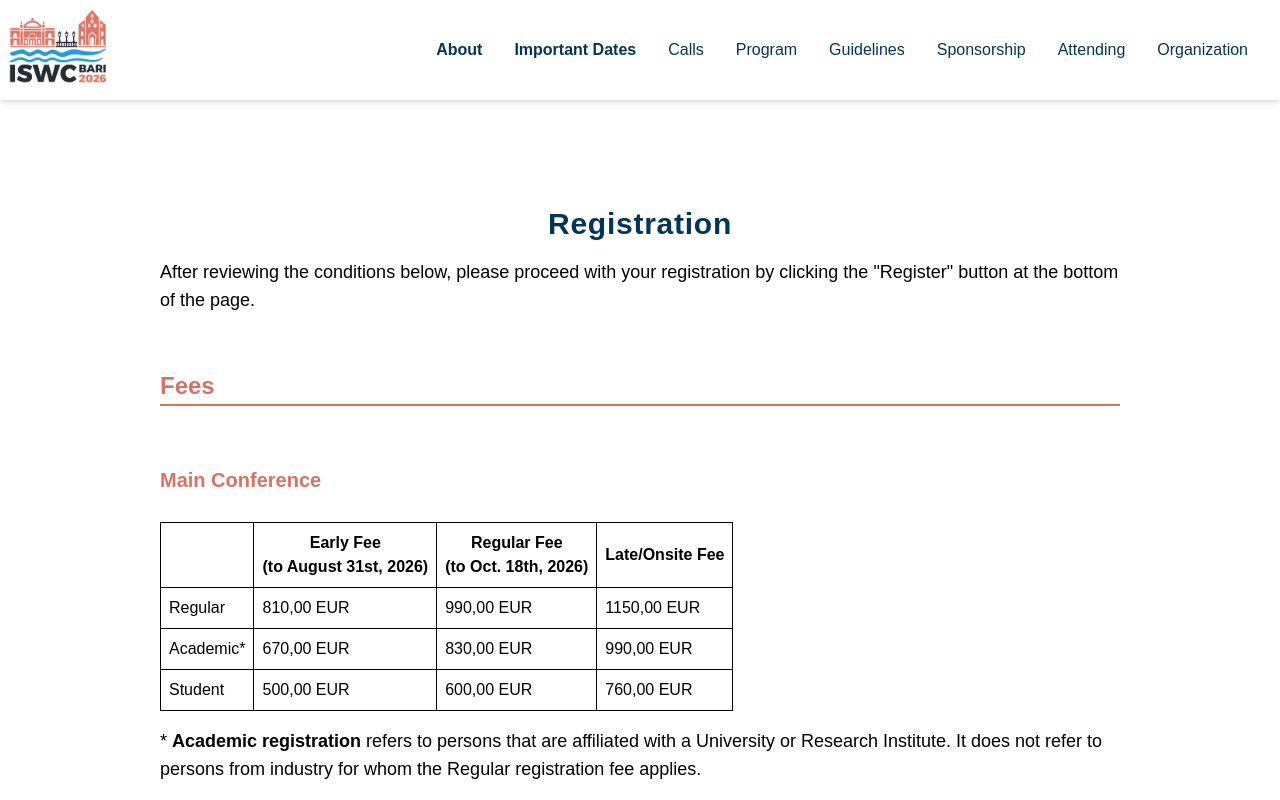
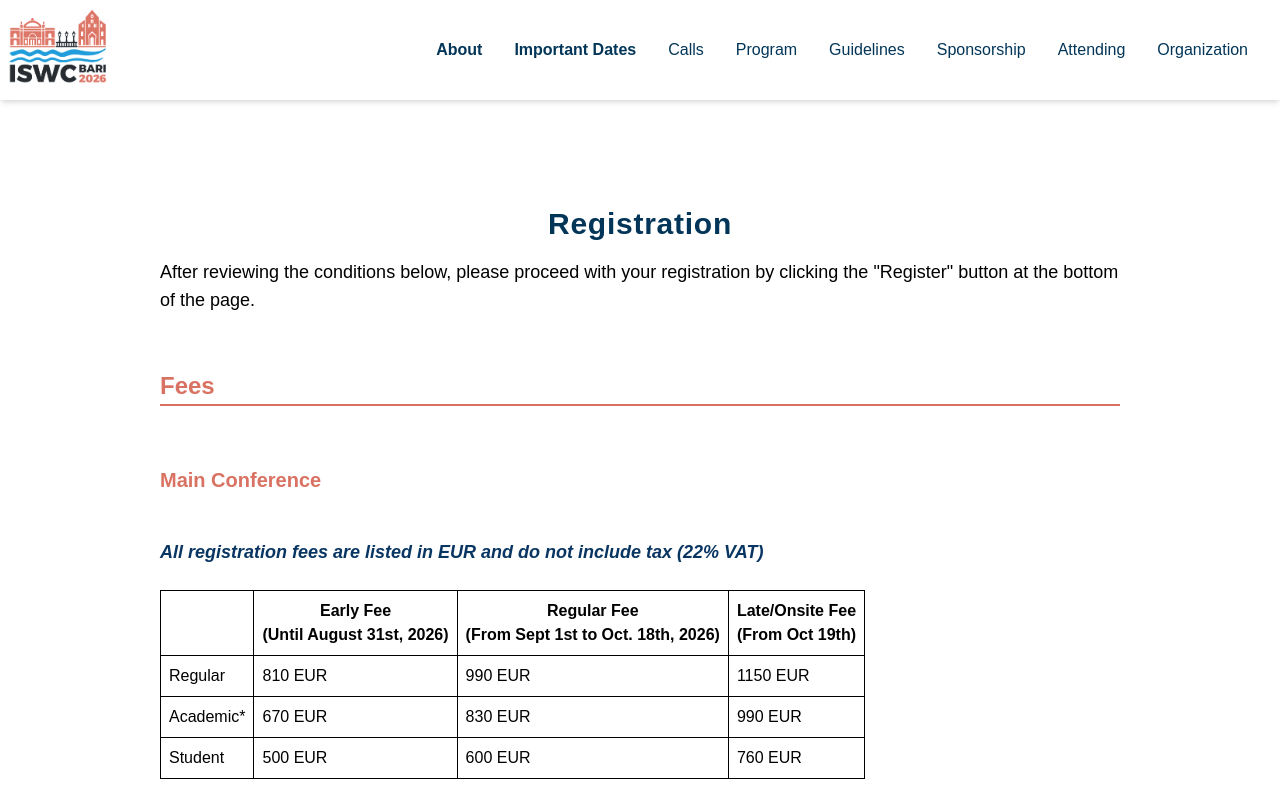
Before and after one commit to iswc-conf/iswc2026, a React (Create React App) app: page /#/attending/registration in a window 1280 px wide. Shown: the top 800 px of the page. Built offline with nearby package versions, Linux system fonts and the light colour scheme.

Commit message:
Registrazion and Venue bugfix

```diff
--- a/src/components/attending/Registration.jsx
+++ b/src/components/attending/Registration.jsx
@@ -18,6 +18,10 @@ export const Registration = () => {
       <UnderlineHeader>Fees</UnderlineHeader>
       <SubHeader>Main Conference</SubHeader>
 
+       <p style={{fontSize:18, color:"#083562"}}><b><em>All registration fees are listed in EUR and do not include tax (22% VAT)</em></b>
+      </p>
+      <br></br>
+
       <table
         style={{
 
@@ -29,44 +33,45 @@ export const Registration = () => {
             <th style={{ border: "1px solid black", padding: "8px" }}>
               Early Fee
               <br />
-        (to August 31st, 2026)
+              (Until August 31st, 2026)
             </th>
             <th style={{ border: "1px solid black", padding: "8px" }}>
               Regular Fee
               <br />
-        (to Oct. 18th, 2026)
+              (From Sept 1st to Oct. 18th, 2026)
             </th>
             <th style={{ border: "1px solid black", padding: "8px" }}>
               Late/Onsite Fee
+              <br />
+              (From Oct 19th)
             </th>
           </tr>
         </thead>
         <tbody>
           <tr>
             <td style={{ border: "1px solid black", padding: "8px" }}>Regular</td>
-      <td style={{ border: "1px solid black", padding: "8px" }}>810,00 EUR</td>
-      <td style={{ border: "1px solid black", padding: "8px" }}>990,00 EUR</td>
-      <td style={{ border: "1px solid black", padding: "8px" }}>1150,00 EUR</td>
+            <td style={{ border: "1px solid black", padding: "8px" }}>810 EUR</td>
+            <td style={{ border: "1px solid black", padding: "8px" }}>990 EUR</td>
+            <td style={{ border: "1px solid black", padding: "8px" }}>1150 EUR</td>
           </tr>
           <tr>
             <td style={{ border: "1px solid black", padding: "8px" }}>Academic*</td>
-      <td style={{ border: "1px solid black", padding: "8px" }}>670,00 EUR</td>
-      <td style={{ border: "1px solid black", padding: "8px" }}>830,00 EUR</td>
-      <td style={{ border: "1px solid black", padding: "8px" }}>990,00 EUR</td>
+            <td style={{ border: "1px solid black", padding: "8px" }}>670 EUR</td>
+            <td style={{ border: "1px solid black", padding: "8px" }}>830 EUR</td>
+            <td style={{ border: "1px solid black", padding: "8px" }}>990 EUR</td>
           </tr>
           <tr>
             <td style={{ border: "1px solid black", padding: "8px" }}>Student</td>
-      <td style={{ border: "1px solid black", padding: "8px" }}>500,00 EUR</td>
-      <td style={{ border: "1px solid black", padding: "8px" }}>600,00 EUR</td>
-      <td style={{ border: "1px solid black", padding: "8px" }}>760,00 EUR</td>
+            <td style={{ border: "1px solid black", padding: "8px" }}>500 EUR</td>
+            <td style={{ border: "1px solid black", padding: "8px" }}>600 EUR</td>
+            <td style={{ border: "1px solid black", padding: "8px" }}>760 EUR</td>
           </tr>
         </tbody>
       </table>
 
 
       <p>* <b>Academic registration</b> refers to persons that are affiliated with a University or Research Institute. It does not refer to persons from industry for whom the Regular registration fee applies.</p>
-<p>All registration fees are listed in EUR and do not include tax (22% VAT)
-</p>
+
 
       <SubHeader>Pre-conference Days, Oct. 25-26 (Workshops/Tutorials/Ph.D. Symposium)</SubHeader>
 
--- a/src/components/attending/Venue.jsx
+++ b/src/components/attending/Venue.jsx
@@ -162,13 +162,10 @@ export const VenueAndAccomodation = () => {
         </table>
       </center>
       <br></br>
-To reach the <Accent>Venue Location</Accent> from the{" "}
-<Accent>City of Bari</Accent>, you can use the following methods of
-transportation (more detailed information is available on the{" "}
-<ExternalLink href="https://www.thenicolaushotel.com/location">
-  Venue Official Website
-</ExternalLink>). All options take around 20–25 minutes. Alternatively, the venue can be reached on
-foot in approximately 40 minutes (2.7 km):<br></br>
+
+To reach the venue from the centre of Bari (Bari Centrale railway station), you can use the transportation options below (more detailed information is available on the venue’s official website). It typically takes  20–25 minutes by public transport. Alternatively, you can walk from the station to the venue in about 40 minutes.
+<br></br>
+<br></br>
 
       <center>
         <table className="custom-table">
```
Also changed, not shown: 1 other file (tests, documents, lock files or other folders). Lines whose indentation alone changed are shown as unchanged.
